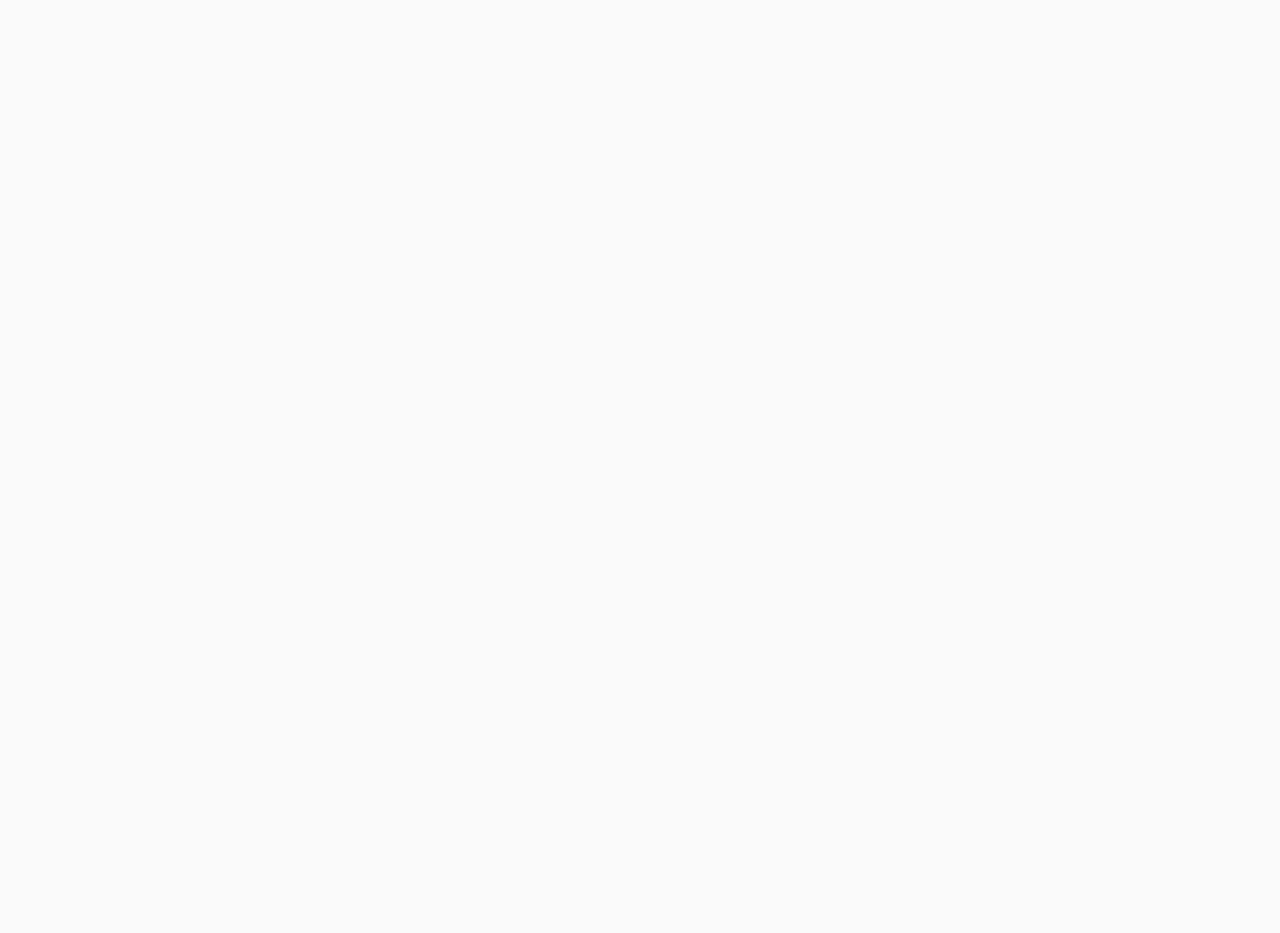
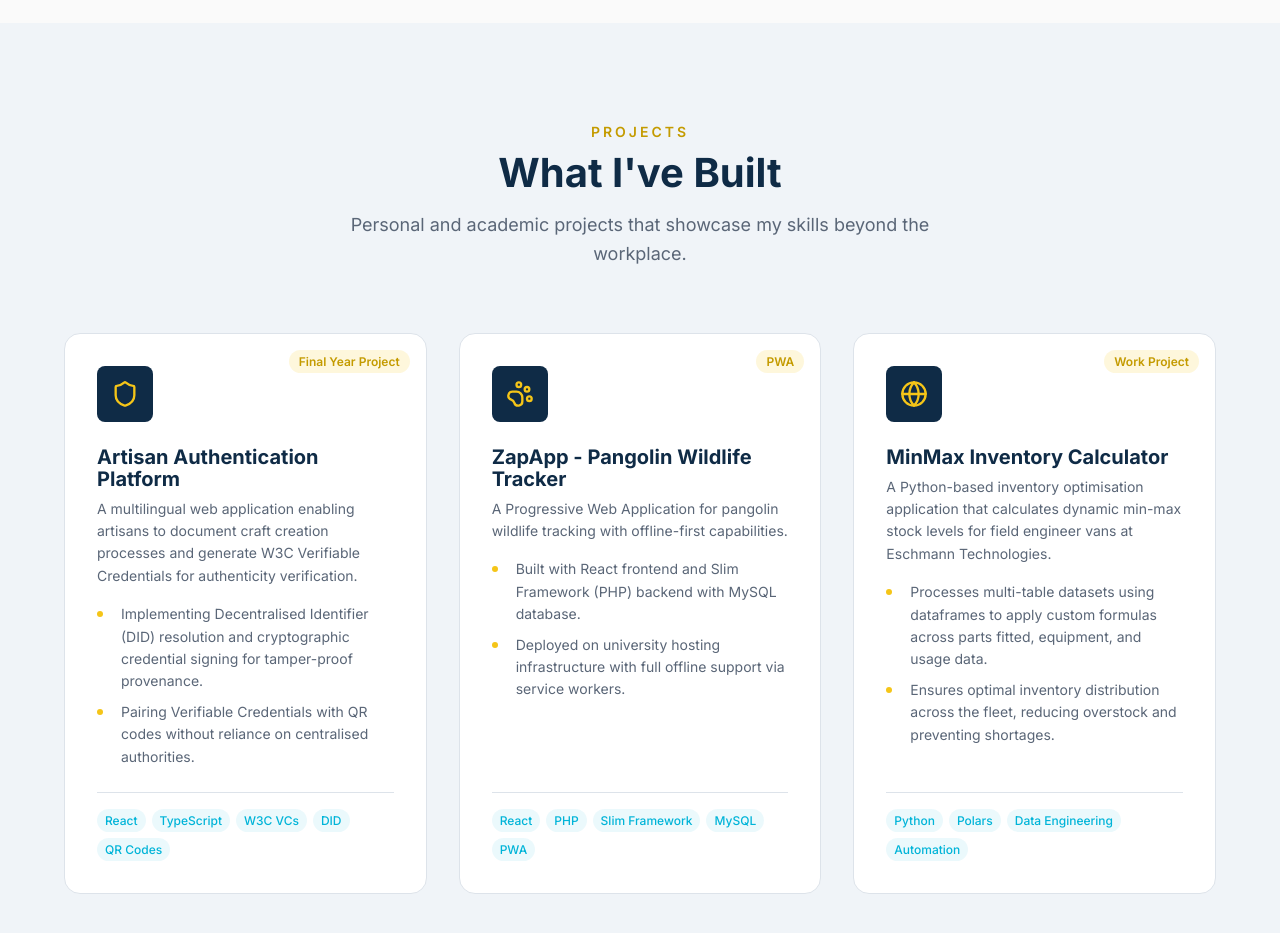
Before and after one commit to funkosaur/yellowfish, a Vue app: page / in a window 1280 px wide. Shown: the part 5300-6233 px from the top of the page. Built offline with nearby package versions, Linux system fonts and the light colour scheme.

Commit message:
feat: added Projects section with card grid and tech tags
Three project cards showcasing final year project, ZapApp PWA, and
this MinMaxCalculator with badges, descriptions, and technology tags.

```diff
--- a/src/App.vue
+++ b/src/App.vue
@@ -5,7 +5,7 @@
     <AboutSection />
     <SkillsSection />
     <ExperienceSection />
-    <section id="projects" style="min-height: 100vh;"></section>
+    <ProjectsSection />
     <section id="values" style="min-height: 100vh;"></section>
     <section id="contact" style="min-height: 100vh;"></section>
   </main>
@@ -17,4 +17,5 @@ import HeroSection from './components/HeroSection.vue'
 import AboutSection from './components/AboutSection.vue'
 import SkillsSection from './components/SkillsSection.vue'
 import ExperienceSection from './components/ExperienceSection.vue'
+import ProjectsSection from './components/ProjectsSection.vue'
 </script>
--- /dev/null
+++ b/src/components/ProjectsSection.vue
@@ -0,0 +1,244 @@
+<template>
+  <section id="projects" class="projects section">
+    <div class="container">
+      <div class="section__header">
+        <span class="section__label">Projects</span>
+        <h2 class="section__title">What I've Built</h2>
+        <p class="section__subtitle">
+          Personal and academic projects that showcase my skills beyond the workplace.
+        </p>
+      </div>
+
+      <div class="projects__grid">
+        <article
+          v-for="project in projects"
+          :key="project.title"
+          class="projects__card"
+        >
+          <div class="projects__card-badge" v-if="project.badge">
+            {{ project.badge }}
+          </div>
+          <div class="projects__card-icon" aria-hidden="true">
+            <component :is="project.icon" :size="28" />
+          </div>
+          <h3 class="projects__card-title">{{ project.title }}</h3>
+          <p class="projects__card-desc">{{ project.description }}</p>
+          <ul class="projects__card-points">
+            <li
+              v-for="point in project.points"
+              :key="point"
+              class="projects__card-point"
+            >
+              {{ point }}
+            </li>
+          </ul>
+          <div class="projects__card-tech">
+            <span
+              v-for="tag in project.tech"
+              :key="tag"
+              class="projects__card-tag"
+            >
+              {{ tag }}
+            </span>
+          </div>
+          <div v-if="project.link" class="projects__card-footer">
+            <a
+              :href="project.link"
+              target="_blank"
+              rel="noopener noreferrer"
+              class="projects__card-link"
+            >
+              <ExternalLink :size="14" />
+              View Project
+            </a>
+          </div>
+        </article>
+      </div>
+    </div>
+  </section>
+</template>
+
+<script setup>
+import { Shield, PawPrint, Globe, ExternalLink } from 'lucide-vue-next'
+
+const projects = [
+  {
+    title: 'Artisan Authentication Platform',
+    badge: 'Final Year Project',
+    icon: Shield,
+    description:
+      'A multilingual web application enabling artisans to document craft creation processes and generate W3C Verifiable Credentials for authenticity verification.',
+    points: [
+      'Implementing Decentralised Identifier (DID) resolution and cryptographic credential signing for tamper-proof provenance.',
+      'Pairing Verifiable Credentials with QR codes without reliance on centralised authorities.',
+    ],
+    tech: ['React', 'TypeScript', 'W3C VCs', 'DID', 'QR Codes'],
+    link: null,
+  },
+  {
+    title: 'ZapApp - Pangolin Wildlife Tracker',
+    badge: 'PWA',
+    icon: PawPrint,
+    description:
+      'A Progressive Web Application for pangolin wildlife tracking with offline-first capabilities.',
+    points: [
+      'Built with React frontend and Slim Framework (PHP) backend with MySQL database.',
+      'Deployed on university hosting infrastructure with full offline support via service workers.',
+    ],
+    tech: ['React', 'PHP', 'Slim Framework', 'MySQL', 'PWA'],
+    link: null,
+  },
+  {
+    title: 'MinMax Inventory Calculator',
+    badge: 'Work Project',
+    icon: Globe,
+    description:
+      'A Python-based inventory optimisation application that calculates dynamic min-max stock levels for field engineer vans at Eschmann Technologies.',
+    points: [
+      'Processes multi-table datasets using dataframes to apply custom formulas across parts fitted, equipment, and usage data.',
+      'Ensures optimal inventory distribution across the fleet, reducing overstock and preventing shortages.',
+    ],
+    tech: ['Python', 'Polars', 'Data Engineering', 'Automation'],
+    link: null,
+  },
+]
+</script>
+
+<style lang="scss" scoped>
+@use '../styles/variables' as *;
+@use '../styles/mixins' as *;
+
+.projects {
+  background: $color-bg-alt;
+
+  &__grid {
+    display: grid;
+    grid-template-columns: 1fr;
+    gap: $space-xl;
+
+    @include tablet-up {
+      grid-template-columns: repeat(2, 1fr);
+    }
+
+    @include desktop {
+      grid-template-columns: repeat(3, 1fr);
+    }
+  }
+
+  &__card {
+    position: relative;
+    display: flex;
+    flex-direction: column;
+    padding: $space-xl;
+    border-radius: $border-radius-lg;
+    background: $color-white;
+    border: 1px solid $color-border;
+    transition: transform $transition-base, box-shadow $transition-base;
+
+    &:hover {
+      transform: translateY(-4px);
+      box-shadow: $shadow-lg;
+    }
+  }
+
+  &__card-badge {
+    position: absolute;
+    top: $space-md;
+    right: $space-md;
+    padding: 2px 10px;
+    border-radius: $border-radius-full;
+    font-size: $font-size-xs;
+    font-weight: $font-weight-semibold;
+    background: rgba($color-primary, 0.15);
+    color: $color-primary-dark;
+  }
+
+  &__card-icon {
+    @include flex-center;
+    width: 56px;
+    height: 56px;
+    border-radius: $border-radius-md;
+    background: $color-secondary;
+    color: $color-primary;
+    margin-bottom: $space-lg;
+  }
+
+  &__card-title {
+    font-size: $font-size-lg;
+    font-weight: $font-weight-bold;
+    color: $color-secondary;
+    margin-bottom: $space-sm;
+  }
+
+  &__card-desc {
+    font-size: $font-size-sm;
+    color: $color-text-light;
+    line-height: $line-height-normal;
+    margin-bottom: $space-md;
+  }
+
+  &__card-points {
+    display: flex;
+    flex-direction: column;
+    gap: $space-sm;
+    margin-bottom: $space-lg;
+    flex-grow: 1;
+  }
+
+  &__card-point {
+    position: relative;
+    padding-left: $space-lg;
+    font-size: $font-size-sm;
+    color: $color-text-light;
+    line-height: $line-height-normal;
+
+    &::before {
+      content: '';
+      position: absolute;
+      left: 0;
+      top: 8px;
+      width: 6px;
+      height: 6px;
+      border-radius: 50%;
+      background: $color-primary;
+    }
+  }
+
+  &__card-tech {
+    display: flex;
+    flex-wrap: wrap;
+    gap: 6px;
+    padding-top: $space-md;
+    border-top: 1px solid $color-border;
+  }
+
+  &__card-tag {
+    font-size: $font-size-xs;
+    padding: 2px 8px;
+    border-radius: $border-radius-full;
+    background: rgba($color-accent, 0.08);
+    color: $color-accent;
+    font-weight: $font-weight-medium;
+  }
+
+  &__card-footer {
+    margin-top: $space-md;
+  }
+
+  &__card-link {
+    display: inline-flex;
+    align-items: center;
+    gap: 6px;
+    font-size: $font-size-sm;
+    font-weight: $font-weight-semibold;
+    color: $color-primary-dark;
+    transition: color $transition-fast;
+
+    @include focus-ring;
+
+    &:hover {
+      color: $color-accent;
+    }
+  }
+}
+</style>
```
